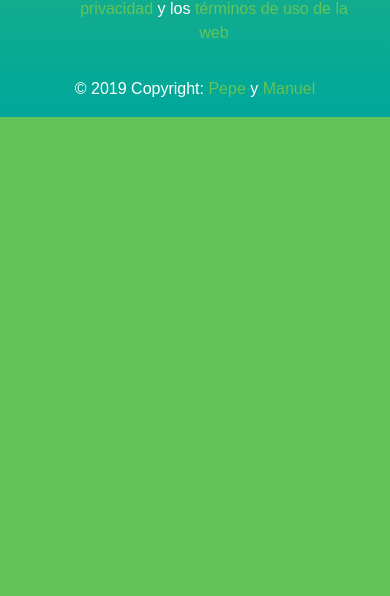
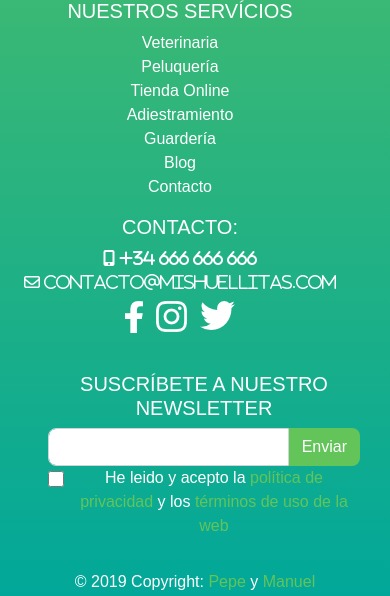
Before and after one commit to manu-lopez/web_veterinaria, a PHP site: page /nosotros.php in a window 390 px wide; the page is wider, and only the part inside the window is pictured. Shown: the part 776-1372 px from the top of that part. Before the commit the page ends 893 px from the top of that part, so only its background shows below. Run offline with PHP 8.4, Linux system fonts and the light colour scheme; some libraries are stand-ins or nearby versions; some web fonts are replaced.

Commit message:
Añade sprites

```diff
--- a/component/footer.php
+++ b/component/footer.php
@@ -47,10 +47,10 @@
                         <li>
                             <i class="far fa-envelope"> contacto@mishuellitas.com</i>
                         </li>
-                        <li>
-                            <a href="#!"><i class="fab fa-facebook-f  fa-3x"></i></a>
-                            <a href="#!"><i class="fab fa-instagram  fa-3x"></i></i></a>
-                            <a href="#!"><i class="fab fa-twitter  fa-3x"></i></i></a>
+                        <li id="liSocial">
+                            <a href="http://facebook.com"><p class="bg-fb"></p></a>
+                            <a href="http://instagram.com"><p class="bg-instagram"></p></a>
+                            <a href="http://twitter.com"><p class="bg-twitter"></p></a>
                         </li>
                     </ul>
 
--- a/dist/css/_footer.css
+++ b/dist/css/_footer.css
@@ -32,3 +32,37 @@ a {
     display: flex;
     justify-content: center;
 }
+
+/* SPRITE */
+
+#liSocial {
+    display: flex;
+}
+
+@media (max-width:767px) {
+    #liSocial {
+        justify-content: center;
+    }
+}
+
+#liSocial a {
+    margin: 0.4rem;
+}
+
+.bg-fb {
+    width: 18px;
+    height: 32px;
+    background: url('/imagenes/social.png') -10px -10px;
+}
+
+.bg-instagram {
+    width: 31px;
+    height: 31px;
+    background: url('/imagenes/social.png') -48px -10px;
+}
+
+.bg-twitter {
+    width: 35px;
+    height: 29px;
+    background: url('/imagenes/social.png') -99px -10px;
+}
--- a/dist/css/nosotros.css
+++ b/dist/css/nosotros.css
@@ -0,0 +1,3 @@
+body {
+    display: flex;
+}
--- a/nosotros.php
+++ b/nosotros.php
@@ -7,10 +7,11 @@
 <body>
 <?php include 'component/navbar.php'; ?>
 
-<video width="320" height="240" autoplay>
-  <source src="media/tour.mov" type="video/mp4">
-</video>
-
+<div class="videoNosotros">
+  <video width="1280" height="720" autoplay>
+    <source src="media/tour.mov" type="video/mp4">
+  </video>
+</div>
 <div class="footer-inicio">
   <?php include 'component/footer.php'; ?>
 </div>
```
Also changed, not shown: imagenes/fb.png (added), imagenes/instagram.png (added), imagenes/social.png (added), imagenes/twitter.png (added).
